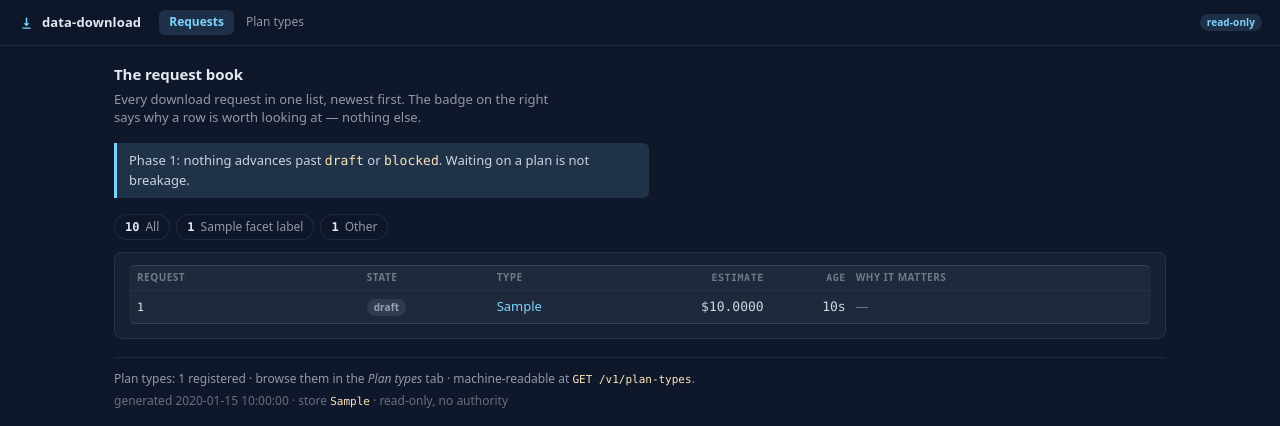
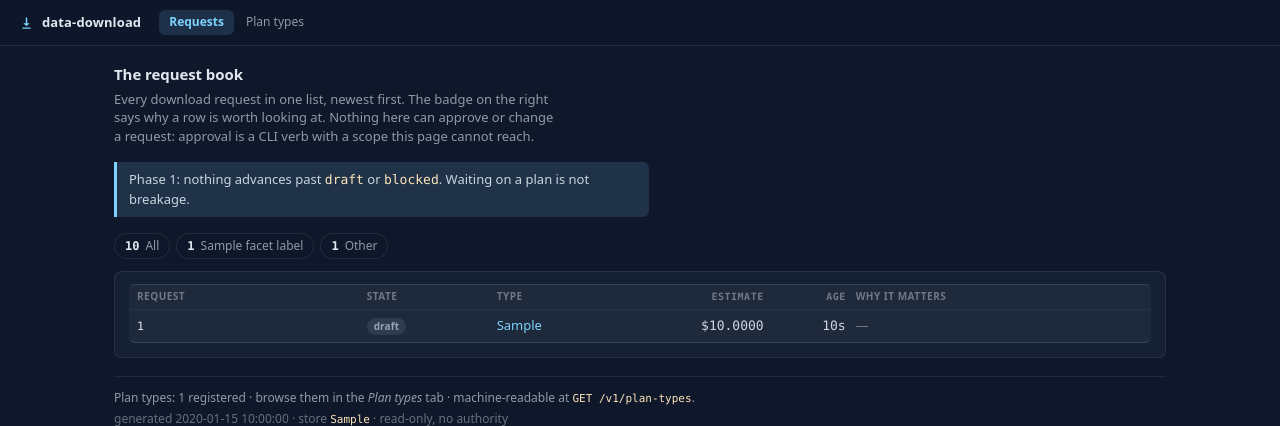
Before and after one commit to nickbrett1/data-download, a FastAPI app: template src/data_download/templates/dashboard.html in a window 1280 px wide. Shown: the top 426 px of the page. Run offline with FastAPI, Linux system fonts and the light colour scheme; the template is opened without the code that fills it: most values are stand-ins (such as "Sample title", 1, 10 or a date in 2020).

Commit message:
ui: drop the read-only pill from the header
It was a status with no action attached: there is no state where reading it
changes what you would do, and a page with no controls does not need to say it
has none. The fact worth stating is the one someone actually wonders about -
'can I approve here?' - so it moves into the lede as prose: nothing here can
approve or change a request, approval is a CLI verb with a scope this page
cannot reach. The foot keeps the terse 'read-only, no authority' for saved
copies.

```diff
--- a/src/data_download/templates/_header.html
+++ b/src/data_download/templates/_header.html
@@ -20,6 +20,4 @@
          href="/plan-types{% if query_token %}?token={{ query_token }}{% endif %}"
          {% if active == 'plans' %}aria-current="page"{% endif %}>Plan types</a>
     </nav>
-    <span class="spacer"></span>
-    <span class="pill info">read-only</span>
   </header>
--- a/src/data_download/templates/dashboard.html
+++ b/src/data_download/templates/dashboard.html
@@ -24,7 +24,8 @@
     <p class="lede">The request book</p>
     <p class="sub-lede">
       Every download request in one list, newest first. The badge on the right says
-      why a row is worth looking at &mdash; nothing else.
+      why a row is worth looking at. Nothing here can approve or change a request:
+      approval is a CLI verb with a scope this page cannot reach.
     </p>
 
     <div class="notice accent">
```
Also changed, not shown: tests/test_plan_types_page.py (+11 -0 lines).
